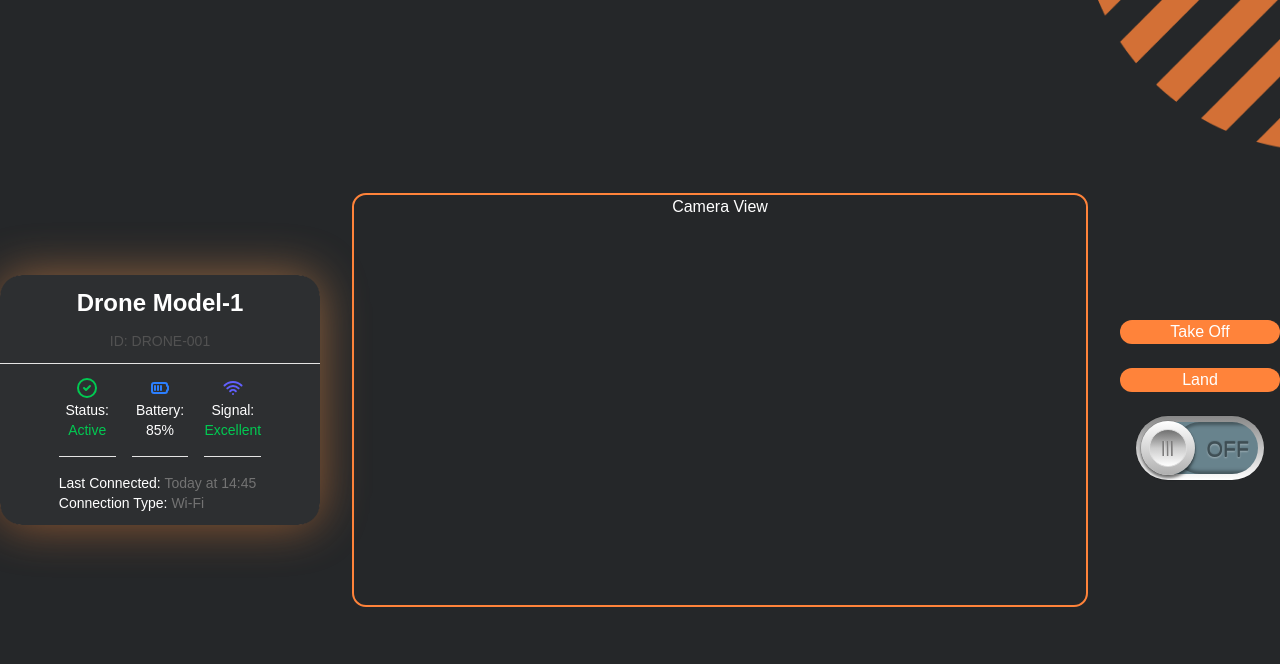
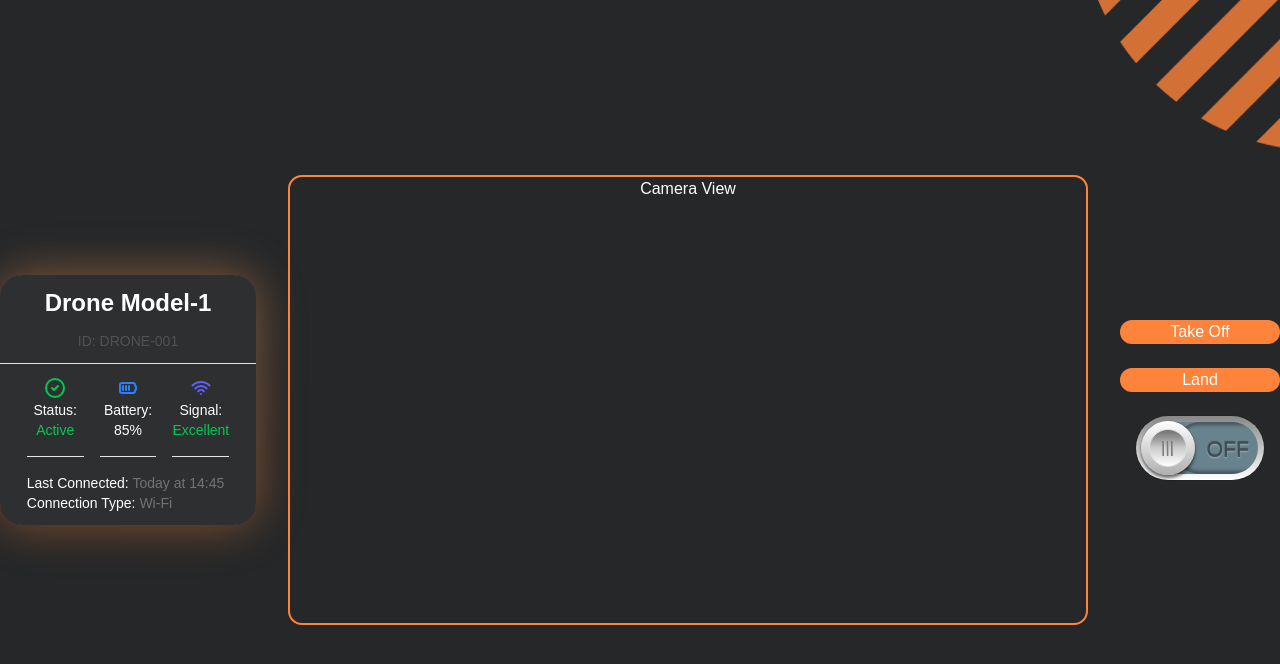
Before and after one commit to Asmit-Rai/erp-drone-interface, a Next.js app: page /control in a window 1280 px wide. Shown: the top 664 px of the page. Built offline with nearby package versions, Linux system fonts and the light colour scheme.

Commit message:
Improve layout and overflow handling in Control page

```diff
--- a/src/pages/control/index.tsx
+++ b/src/pages/control/index.tsx
@@ -16,7 +16,7 @@ const Control = () => {
   };
 
   return (
-    <div className="w-screen h-screen flex flex-col px-2 sm:px-4">
+    <div className="w-screen h-screen flex flex-col px-2 sm:px-4 overflow-hidden">
       <div className="relative">
         <Image
           src="/line-circle-icon.png"
@@ -26,9 +26,9 @@ const Control = () => {
           className="absolute top-0 right-0"
         />
       </div>
-      <div className="flex flex-col justify-center w-full h-full">
-        <div className="flex flex-col items-center lg:flex-row gap-4 md:gap-8 mt-8 w-full">
-          <div className="w-[95%] sm:w-full lg:w-1/4">
+      <div className="flex flex-col justify-evenly w-full h-full overflow-hidden ">
+        <div className="flex flex-col items-center justify-evenly lg:flex-row gap-4 md:gap-8 w-full ">
+          <div className="w-[95%] sm:w-full lg:w-1/5">
             <DroneStatusCard drone={droneInfo} />
           </div>
 
@@ -38,14 +38,14 @@ const Control = () => {
             </div>
           </div>
 
-          <div className="w-[95%] sm:w-full lg:w-40 flex flex-col items-center justify-center gap-6 p-4">
+          <div className="w-[95%] sm:w-full lg:w-40 flex flex-col items-center justify-evenly gap-6 p-4">
             <button className="w-full bg-[#FF833A] text-white py-3 px-6 rounded-full font-medium transition hover:bg-blue-600">
               Take Off
             </button>
             <button className="w-full bg-[#FF833A] text-white py-3 px-6 rounded-full font-medium transition hover:bg-red-600">
               Land
             </button>
-            <div className="mt-4">
+            <div className="mt-4 w-full flex justify-center">
               <ToggleSwitch />
             </div>
           </div>
```
